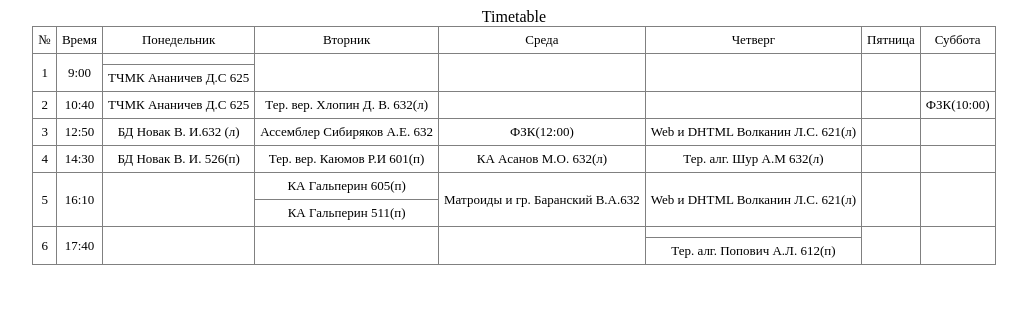
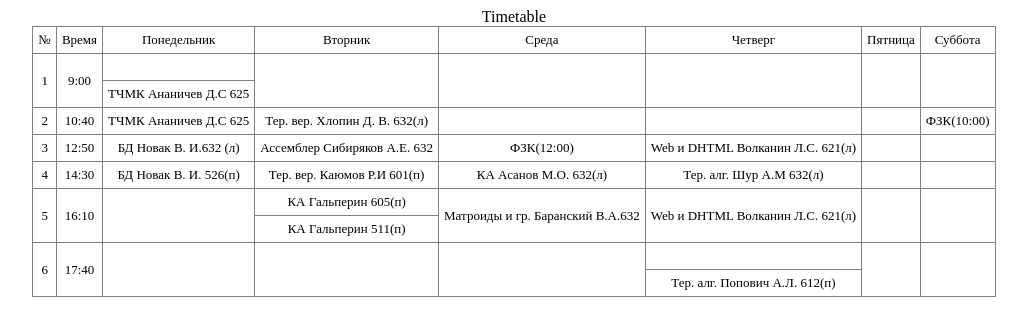
Before and after one commit to IrinaSed/timetable, a plain HTML site: page index.html in a window 1280 px wide. Shown: the whole page, without its empty margins (126-1153 px from the left). Drawn offline with Linux system fonts and the light colour scheme.

Commit message:
Update index.html

```diff
--- a/index.html
+++ b/index.html
@@ -22,7 +22,7 @@
         <tr>
             <td rowspan="2">1</td>
             <td rowspan="2">9:00</td>
-            <td></td>
+            <td>&nbsp;</td>
             <td rowspan="2"></td>
             <td rowspan="2"></td>
             <td rowspan="2"></td>
@@ -81,7 +81,7 @@
             <td rowspan="2"></td>
             <td rowspan="2"></td>
             <td rowspan="2"></td>
-            <td></td>
+            <td>&nbsp;</td>
             <td rowspan="2"></td>
             <td rowspan="2"></td>
         </tr>
```
